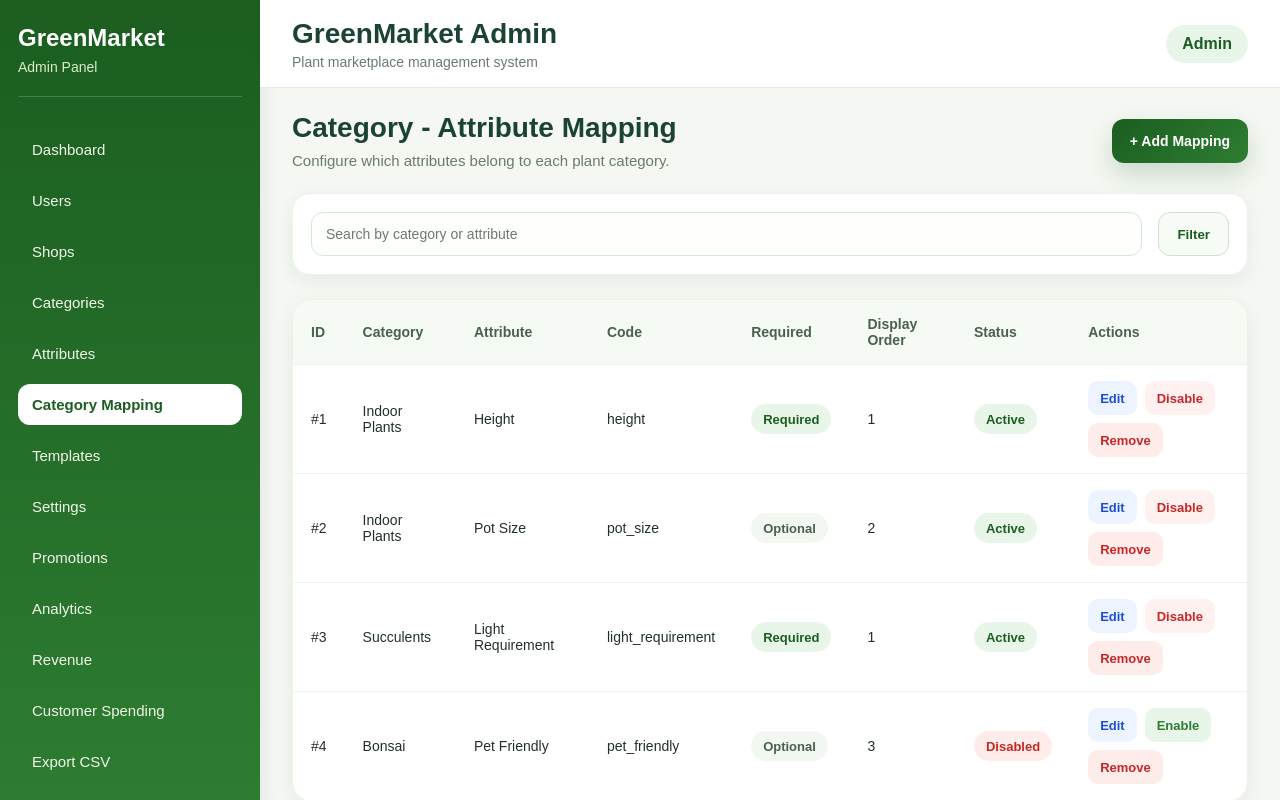
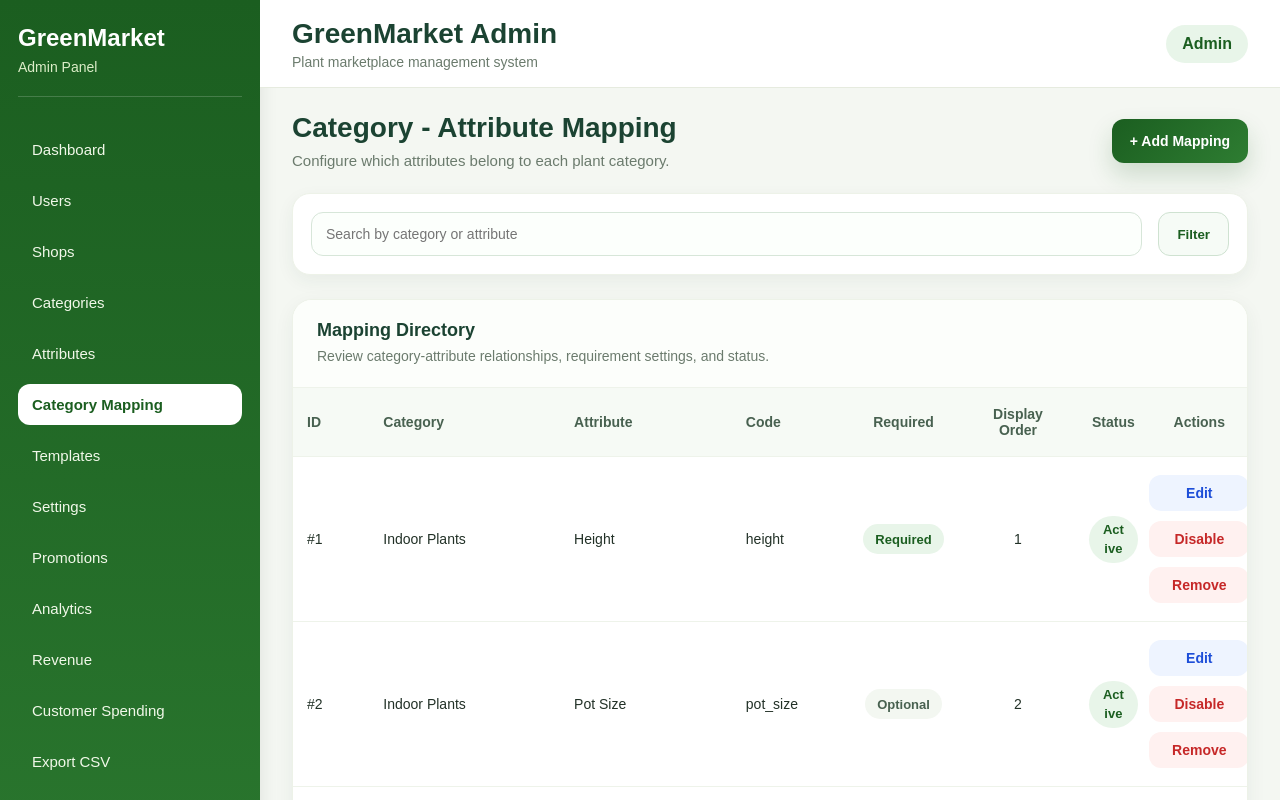
Before and after one commit to oopsntn/GreenMarket, a React (Vite) app in the folder admin-web/: page /category-attributes in a window 1280 px wide. Shown: the top 800 px of the page. Built offline with nearby package versions, Linux system fonts and the light colour scheme.

Commit message:
apply reusable section card to category mapping page

```diff
--- a/admin-web/src/pages/CategoryAttributeMappingPage.css
+++ b/admin-web/src/pages/CategoryAttributeMappingPage.css
@@ -5,16 +5,13 @@
 }
 
 .mapping-table-wrapper {
-  background-color: #ffffff;
-  border: 1px solid #edf2e8;
-  border-radius: 20px;
-  overflow: hidden;
-  box-shadow: 0 6px 20px rgba(27, 67, 50, 0.06);
+  overflow-x: hidden;
 }
 
 .mapping-table {
   width: 100%;
   border-collapse: collapse;
+  table-layout: fixed;
 }
 
 .mapping-table thead {
@@ -23,35 +20,95 @@
 
 .mapping-table th,
 .mapping-table td {
-  text-align: left;
-  padding: 16px 18px;
+  padding: 18px 14px;
   border-bottom: 1px solid #eef3ea;
   font-size: 14px;
+  vertical-align: middle;
 }
 
 .mapping-table th {
   color: #486150;
   font-weight: 700;
+  text-align: left;
 }
 
 .mapping-table td {
   color: #223127;
+  line-height: 1.5;
+  word-break: break-word;
+}
+
+.mapping-table tbody tr:hover {
+  background-color: #fbfdfb;
+}
+
+.mapping-table th:nth-child(1),
+.mapping-table td:nth-child(1) {
+  width: 8%;
+}
+
+.mapping-table th:nth-child(2),
+.mapping-table td:nth-child(2) {
+  width: 20%;
+}
+
+.mapping-table th:nth-child(3),
+.mapping-table td:nth-child(3) {
+  width: 18%;
+}
+
+.mapping-table th:nth-child(4),
+.mapping-table td:nth-child(4) {
+  width: 12%;
+}
+
+.mapping-table th:nth-child(5),
+.mapping-table td:nth-child(5) {
+  width: 12%;
+  text-align: center;
+}
+
+.mapping-table th:nth-child(6),
+.mapping-table td:nth-child(6) {
+  width: 12%;
+  text-align: center;
+}
+
+.mapping-table th:nth-child(7),
+.mapping-table td:nth-child(7) {
+  width: 8%;
+  text-align: center;
+}
+
+.mapping-table th:nth-child(8),
+.mapping-table td:nth-child(8) {
+  width: 10%;
+  text-align: center;
 }
 
 .mapping-actions {
   display: flex;
-  gap: 8px;
-  flex-wrap: wrap;
+  flex-direction: column;
+  align-items: center;
+  gap: 10px;
 }
 
 .mapping-actions button {
-  height: 34px;
+  width: 100px;
+  height: 36px;
   padding: 0 12px;
   border: none;
-  border-radius: 10px;
-  font-size: 13px;
-  font-weight: 600;
+  border-radius: 12px;
+  font-size: 14px;
+  font-weight: 700;
   cursor: pointer;
+  transition:
+    transform 0.15s ease,
+    opacity 0.15s ease;
+}
+
+.mapping-actions button:hover {
+  transform: translateY(-1px);
 }
 
 .mapping-actions__edit {
@@ -59,7 +116,8 @@
   color: #1d4ed8;
 }
 
-.mapping-actions__disable {
+.mapping-actions__disable,
+.mapping-actions__remove {
   background-color: #fff1f0;
   color: #c62828;
 }
@@ -69,7 +127,26 @@
   color: #2e7d32;
 }
 
-.mapping-actions__remove {
-  background-color: #fdecea;
-  color: #c62828;
+@media (max-width: 1200px) {
+  .mapping-table th,
+  .mapping-table td {
+    padding: 16px 10px;
+    font-size: 13px;
+  }
+
+  .mapping-actions button {
+    width: 92px;
+    height: 34px;
+    font-size: 13px;
+  }
 }
+
+@media (max-width: 1024px) {
+  .mapping-table-wrapper {
+    overflow-x: auto;
+  }
+
+  .mapping-table {
+    min-width: 980px;
+  }
+}
--- a/admin-web/src/pages/CategoryAttributeMappingPage.tsx
+++ b/admin-web/src/pages/CategoryAttributeMappingPage.tsx
@@ -3,6 +3,7 @@ import ConfirmDialog from "../components/ConfirmDialog";
 import EmptyState from "../components/EmptyState";
 import PageHeader from "../components/PageHeader";
 import SearchToolbar from "../components/SearchToolbar";
+import SectionCard from "../components/SectionCard";
 import StatusBadge from "../components/StatusBadge";
 import ToastContainer, { type ToastItem } from "../components/ToastContainer";
 import { categoryMappingService } from "../services/categoryMappingService";
@@ -170,6 +171,10 @@ function CategoryAttributeMappingPage() {
         onSearchChange={setSearchKeyword}
       />
 
+      <SectionCard
+        title="Mapping Directory"
+        description="Review category-attribute relationships, requirement settings, and status."
+      >
         {filteredMappings.length === 0 ? (
           <EmptyState
             title="No mappings found"
@@ -208,7 +213,9 @@ function CategoryAttributeMappingPage() {
                     <td>
                       <StatusBadge
                         label={item.status}
-                      variant={item.status === "Active" ? "active" : "disabled"}
+                        variant={
+                          item.status === "Active" ? "active" : "disabled"
+                        }
                       />
                     </td>
                     <td>
@@ -221,7 +228,9 @@ function CategoryAttributeMappingPage() {
                           <button
                             type="button"
                             className="mapping-actions__disable"
-                          onClick={() => openConfirmDialog(item.id, "disable")}
+                            onClick={() =>
+                              openConfirmDialog(item.id, "disable")
+                            }
                           >
                             Disable
                           </button>
@@ -250,6 +259,7 @@ function CategoryAttributeMappingPage() {
             </table>
           </div>
         )}
+      </SectionCard>
 
       <ConfirmDialog
         isOpen={confirmState.isOpen}
```
Lines whose indentation alone changed are shown as unchanged.
